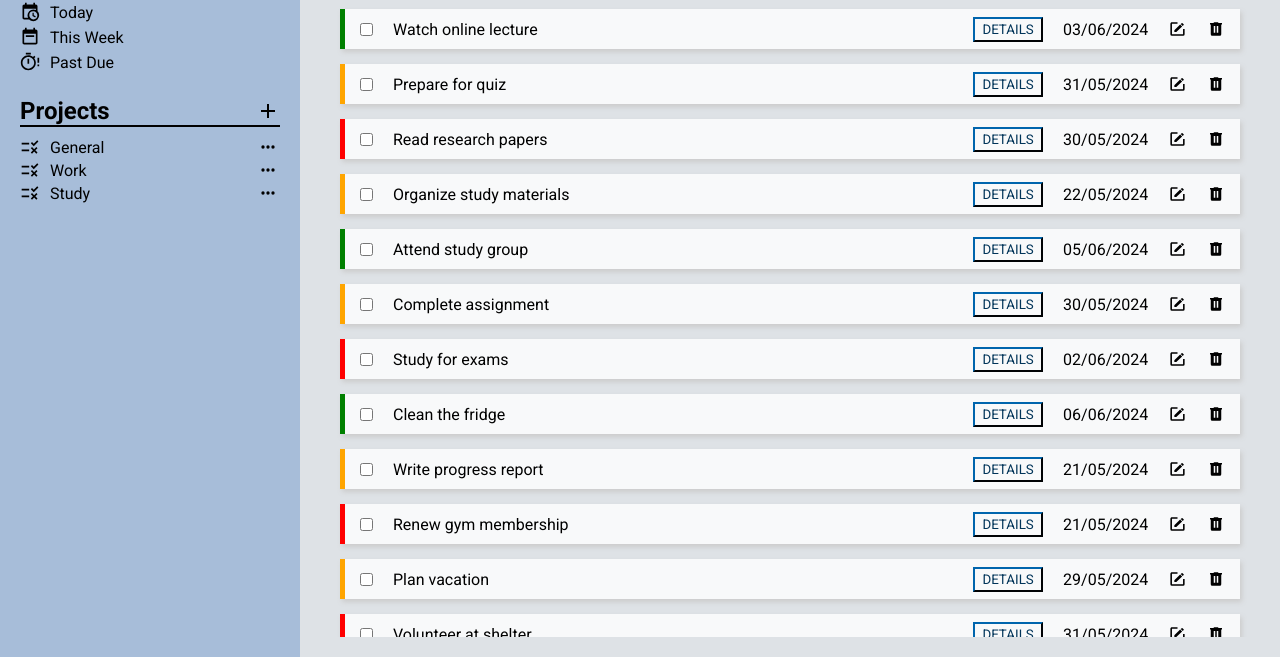
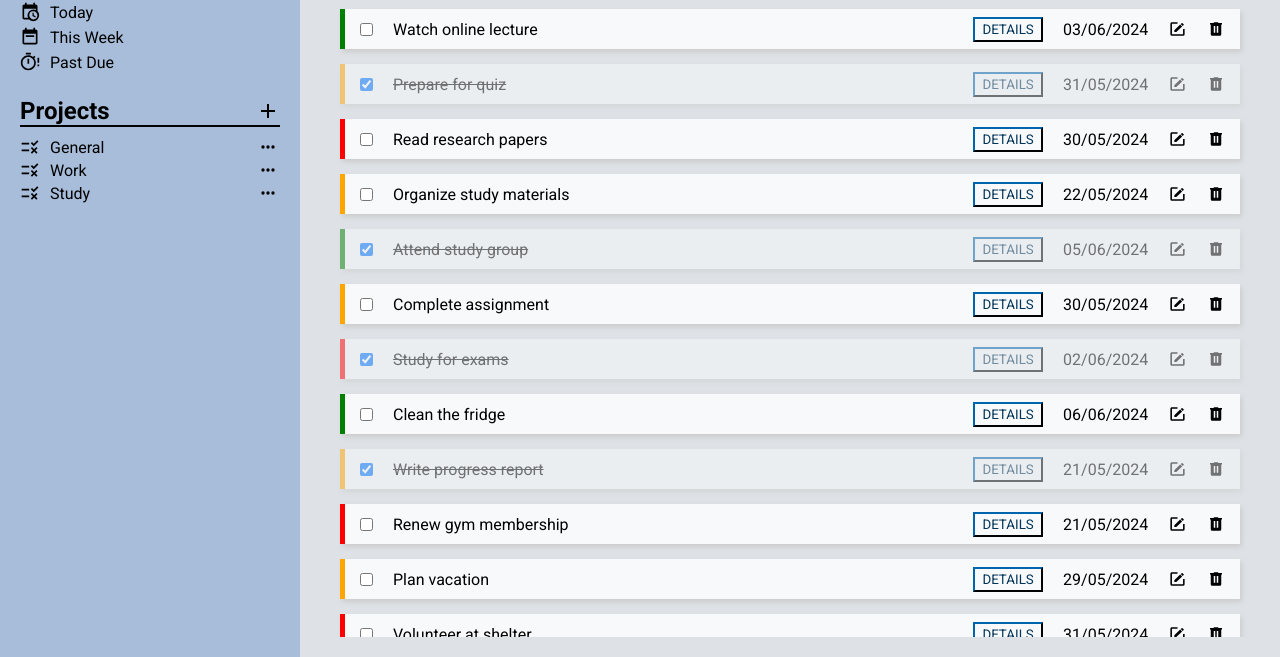
Before and after one commit to lostqubit/Todo-App, a website built with webpack: page src/index.html in a window 1280 px wide. Shown: the part 143-800 px from the top of the page. Built offline with nearby package versions, Linux system fonts and the light colour scheme.

Commit message:
add task status toggling

```diff
--- a/src/index.html
+++ b/src/index.html
@@ -4,6 +4,7 @@
     <meta charset="UTF-8">
     <meta name="viewport" content="width=device-width, initial-scale=1.0">
     <title>Todo</title>
+    <link rel="icon" href= "<%=require('./icons/title.png')%>" type="image/x-icon">
 </head>
 <body>
     <header><img src = "<%=require('./icons/todo.svg')%>"><h1>Todo List</h1></header>
--- a/src/render.js
+++ b/src/render.js
@@ -21,7 +21,7 @@ const display = (() => {
         { title: "Read a book", priority: "Low", category: "General", details: "Finish reading 'The Alchemist'", status: "Finished" },
         { title: "Plan weekend trip", priority: "Medium", category: "General", details: "Choose a destination and book accommodation", status: "Not Finished" },
         { title: "Clean the house", priority: "Low", category: "General", details: "Vacuum, dust, and mop all rooms", status: "Not Finished" },
-        { title: "Schedule team meeting", priority: "High", category: "Work", details: "Set up a meeting with the project team to discuss progress", status: "Not Finished" },
+        { title: "Schedule team meeting", priority: "High", category: "Work", details: "Set up a meeting with the project team to discuss progress", status: "Finished" },
         { title: "Grocery shopping", priority: "High", category: "General", details: "Buy vegetables and fruits", status: "Finished" },
         { title: "Submit tax documents", priority: "Medium", category: "Work", details: "Prepare and submit tax returns", status: "Not Finished" },
         { title: "Renew car insurance", priority: "High", category: "General", details: "Renew policy before expiry", status: "Not Finished" },
@@ -45,21 +45,21 @@ const display = (() => {
         { title: "Fix the car", priority: "Low", category: "General", details: "Change oil and check tire pressure", status: "Not Finished" },
         { title: "Write thank you notes", priority: "Medium", category: "General", details: "Send thank you notes to friends", status: "Finished" },
         { title: "Attend doctor's appointment", priority: "High", category: "General", details: "Annual physical check-up", status: "Not Finished" },
-        { title: "Organize files", priority: "Low", category: "Work", details: "Sort and file important documents", status: "Not Finished" },
+        { title: "Organize files", priority: "Low", category: "Work", details: "Sort and file important documents", status: "Finished" },
         { title: "Cook a new recipe", priority: "Medium", category: "General", details: "Try making a new dish", status: "Not Finished" },
         { title: "Plan project timeline", priority: "High", category: "Work", details: "Create a timeline for the new project", status: "Not Finished" },
         { title: "Watch a movie", priority: "Low", category: "General", details: "Watch a new release movie", status: "Finished" },
         { title: "Volunteer at shelter", priority: "High", category: "General", details: "Help out at the local animal shelter", status: "Not Finished" },
         { title: "Plan vacation", priority: "Medium", category: "General", details: "Plan the details of the summer vacation", status: "Not Finished" },
         { title: "Renew gym membership", priority: "High", category: "General", details: "Renew membership for the next month", status: "Not Finished" },
-        { title: "Write progress report", priority: "Medium", category: "Work", details: "Prepare the monthly progress report", status: "Not Finished" },
+        { title: "Write progress report", priority: "Medium", category: "Work", details: "Prepare the monthly progress report", status: "Finished" },
         { title: "Clean the fridge", priority: "Low", category: "General", details: "Clean and organize the refrigerator", status: "Not Finished" },
-        { title: "Study for exams", priority: "High", category: "Study", details: "Review notes and practice problems", status: "Not Finished" },
+        { title: "Study for exams", priority: "High", category: "Study", details: "Review notes and practice problems", status: "Finished" },
         { title: "Complete assignment", priority: "Medium", category: "Study", details: "Finish and submit the assignment before the deadline", status: "Not Finished" },
-        { title: "Attend study group", priority: "Low", category: "Study", details: "Participate in the study group meeting", status: "Not Finished" },
+        { title: "Attend study group", priority: "Low", category: "Study", details: "Participate in the study group meeting", status: "Finished" },
         { title: "Organize study materials", priority: "Medium", category: "Study", details: "Sort and file study notes and materials", status: "Not Finished" },
         { title: "Read research papers", priority: "High", category: "Study", details: "Read and summarize recent research papers", status: "Not Finished" },
-        { title: "Prepare for quiz", priority: "Medium", category: "Study", details: "Study for the upcoming quiz", status: "Not Finished" },
+        { title: "Prepare for quiz", priority: "Medium", category: "Study", details: "Study for the upcoming quiz", status: "Finished" },
         { title: "Watch online lecture", priority: "Low", category: "Study", details: "Watch and take notes from the online lecture", status: "Not Finished" }
       ];
 
@@ -537,11 +537,11 @@ const display = (() => {
         card.appendChild(span1);
         card.appendChild(span2);
 
-        return{card,title,dueDate};
+        return{checkBox,card,title,dueDate};
     }
 
     const addTask = (task,taskId) => {
-        const {card,title,dueDate} = createTaskContainer();
+        const {checkBox,card,title,dueDate} = createTaskContainer();
         card.id = `task-${taskId}`;
         if(tasks[taskId].priority === "High"){
             card.style.borderLeft = "5px solid red";
@@ -554,6 +554,23 @@ const display = (() => {
         }
         title.innerText = task.title;
         dueDate.innerText = task.dueDate;
+        if(task.status === "Finished"){
+            checkBox.checked = true;
+            card.style.opacity = "0.5";
+            title.style.textDecoration = "line-through";
+        }
+        checkBox.addEventListener("change", () => {
+            if(checkBox.checked){
+                tasks[taskId].status = "Finished";
+                card.style.opacity = "0.5";
+                title.style.textDecoration = "line-through";
+            }
+            else{
+                tasks[taskId].status = "Not Finished";
+                card.style.opacity = "1";
+                title.style.textDecoration = "none";
+            }
+        });
         container.prepend(card);
     };
 
--- a/src/style.css
+++ b/src/style.css
@@ -250,6 +250,11 @@ header img{
     align-items: center;
     margin-bottom: 15px;
     box-shadow: 2px 3px 5px 0 #CCC;
+}
+
+.task-card:hover{
+    box-shadow: 0 8px 16px rgba(0, 0, 0, 0.2);
+    transform: translateY(-2px);
 }
 
 .task-card:last-child{
```
Also changed, not shown: src/icons/title.png (added).
